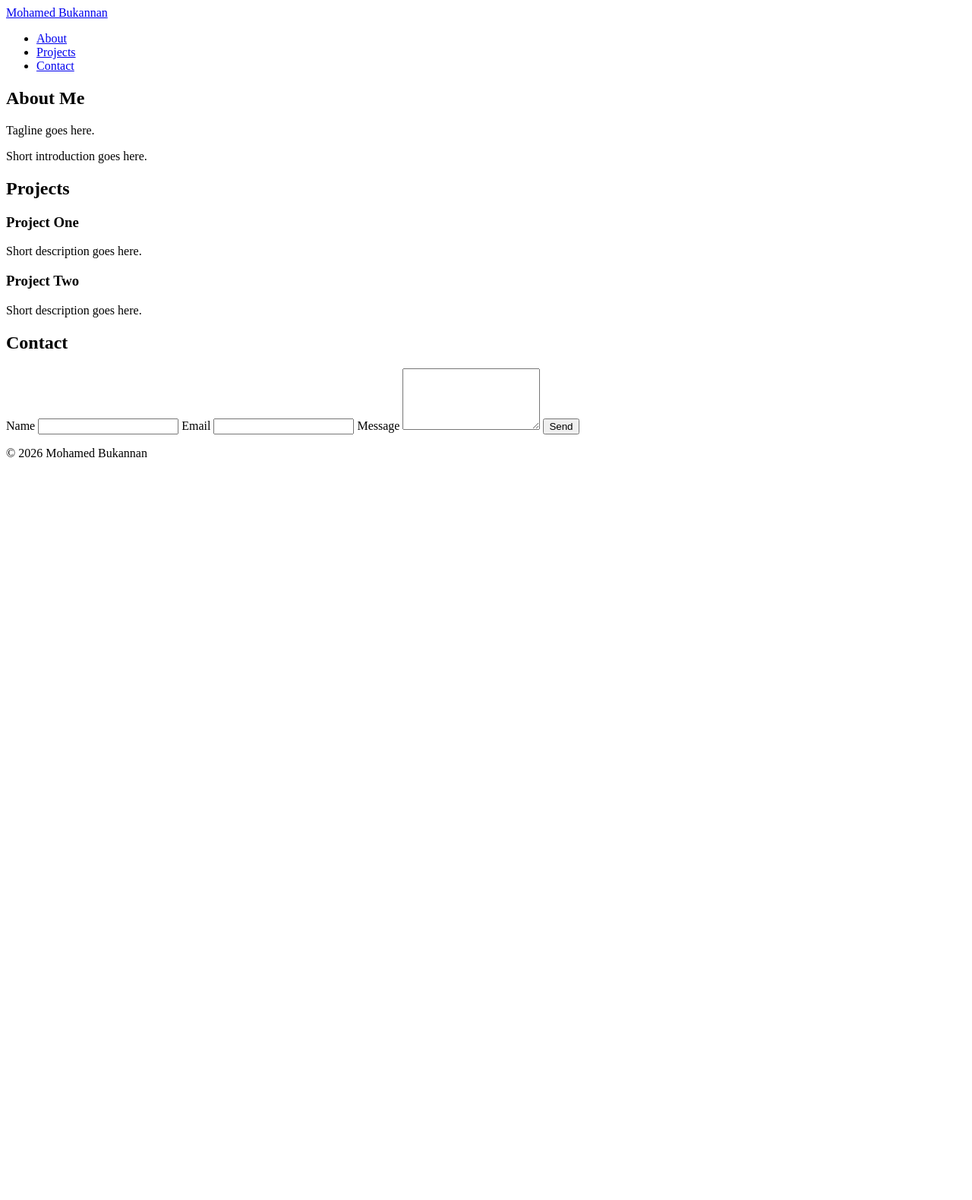
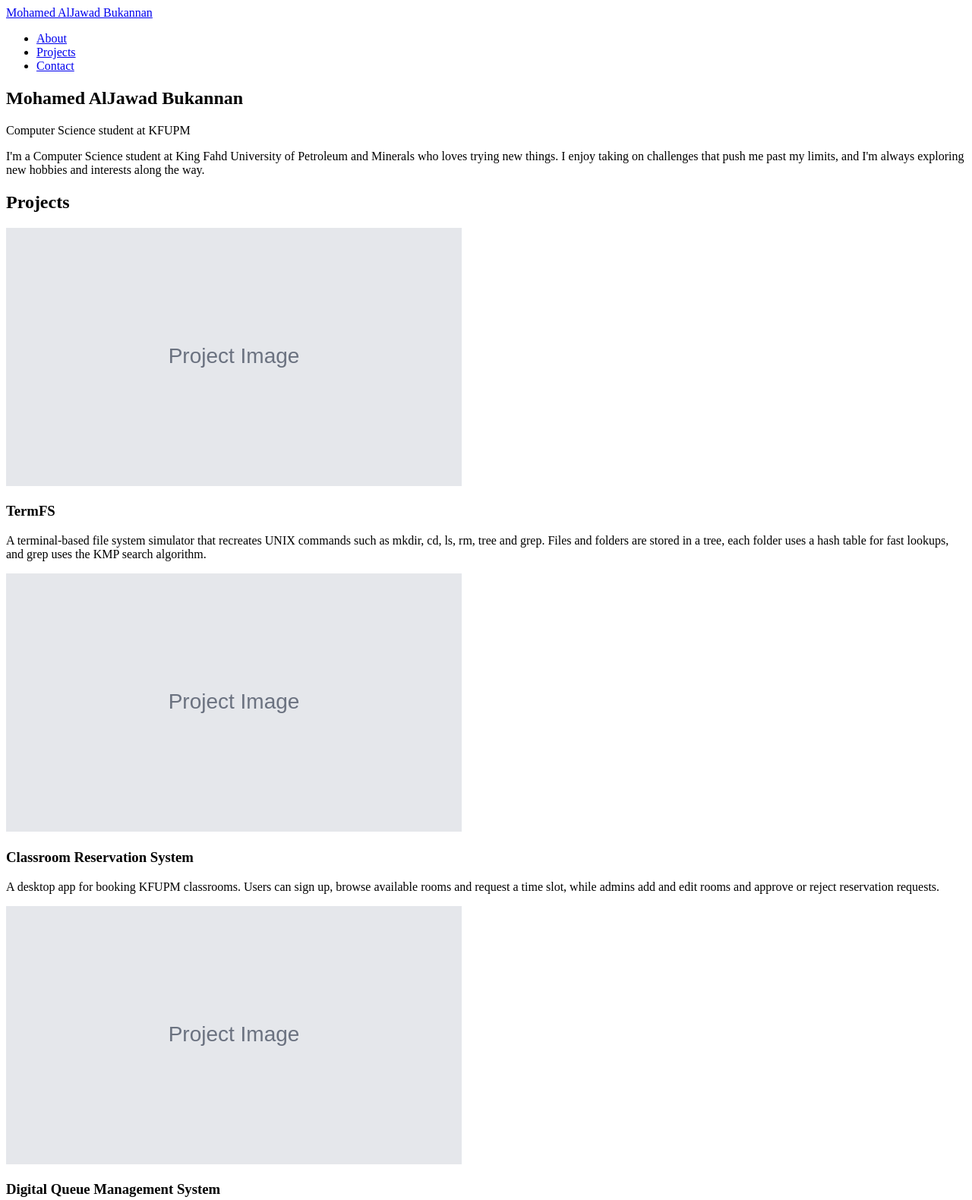
Before and after one commit to MJBukannan/202366970-MohamedBukannan-assignment1, a plain HTML site: page index.html in a window 1280 px wide. Shown: the top 1580 px of the page at 76% size. Before the commit the page ends 800 px from the top, so only its background shows below. Drawn offline with Linux system fonts and the light colour scheme.

Commit message:
Add About Me content, project cards and placeholder image

```diff
--- a/index.html
+++ b/index.html
@@ -4,15 +4,15 @@
   <meta charset="UTF-8">
   <!-- Makes the page scale correctly on phones and tablets -->
   <meta name="viewport" content="width=device-width, initial-scale=1.0">
-  <meta name="description" content="Portfolio of Mohamed Bukannan, computer science student at KFUPM.">
-  <title>Mohamed Bukannan | Portfolio</title>
+  <meta name="description" content="Portfolio of Mohamed AlJawad Bukannan, Computer Science student at KFUPM.">
+  <title>Mohamed AlJawad Bukannan | Portfolio</title>
   <link rel="stylesheet" href="css/styles.css">
 </head>
 <body>
 
   <!-- Site header with main navigation -->
   <header class="site-header">
-    <a href="#about" class="logo">Mohamed Bukannan</a>
+    <a href="#about" class="logo">Mohamed AlJawad Bukannan</a>
     <nav class="nav">
       <ul class="nav-links">
         <li><a href="#about">About</a></li>
@@ -26,9 +26,13 @@
 
     <!-- About Me: intro, tagline, profile image -->
     <section id="about" class="section about">
-      <h1>About Me</h1>
-      <p class="tagline">Tagline goes here.</p>
-      <p>Short introduction goes here.</p>
+      <h1>Mohamed AlJawad Bukannan</h1>
+      <p class="tagline">Computer Science student at KFUPM</p>
+      <p class="intro">
+        I'm a Computer Science student at King Fahd University of Petroleum and Minerals
+        who loves trying new things. I enjoy taking on challenges that push me past my limits,
+        and I'm always exploring new hobbies and interests along the way.
+      </p>
     </section>
 
     <!-- Projects: one card per project -->
@@ -36,12 +40,31 @@
       <h2>Projects</h2>
       <div class="project-grid">
         <article class="project-card">
-          <h3>Project One</h3>
-          <p>Short description goes here.</p>
+          <img src="assets/images/project-placeholder.svg" alt="TermFS placeholder image">
+          <h3>TermFS</h3>
+          <p>
+            A terminal-based file system simulator that recreates UNIX commands such as
+            mkdir, cd, ls, rm, tree and grep. Files and folders are stored in a tree, each
+            folder uses a hash table for fast lookups, and grep uses the KMP search algorithm.
+          </p>
         </article>
         <article class="project-card">
-          <h3>Project Two</h3>
-          <p>Short description goes here.</p>
+          <img src="assets/images/project-placeholder.svg" alt="Classroom Reservation System placeholder image">
+          <h3>Classroom Reservation System</h3>
+          <p>
+            A desktop app for booking KFUPM classrooms. Users can sign up, browse available
+            rooms and request a time slot, while admins add and edit rooms and approve or
+            reject reservation requests.
+          </p>
+        </article>
+        <article class="project-card">
+          <img src="assets/images/project-placeholder.svg" alt="Digital Queue Management System placeholder image">
+          <h3>Digital Queue Management System</h3>
+          <p>
+            A ticket and queue system, like the ones used in banks and clinics, running on an
+            FPGA board. It issues tickets, calls the next customer, shows the queue on
+            7-segment displays and uses LEDs to signal when the queue is full.
+          </p>
         </article>
       </div>
     </section>
@@ -66,7 +89,7 @@
   </main>
 
   <footer class="site-footer">
-    <p>&copy; 2026 Mohamed Bukannan</p>
+    <p>&copy; 2026 Mohamed AlJawad Bukannan</p>
   </footer>
 
   <!-- defer: run the script after the HTML has been parsed -->
```
Also changed, not shown: assets/images/project-placeholder.svg (added).
